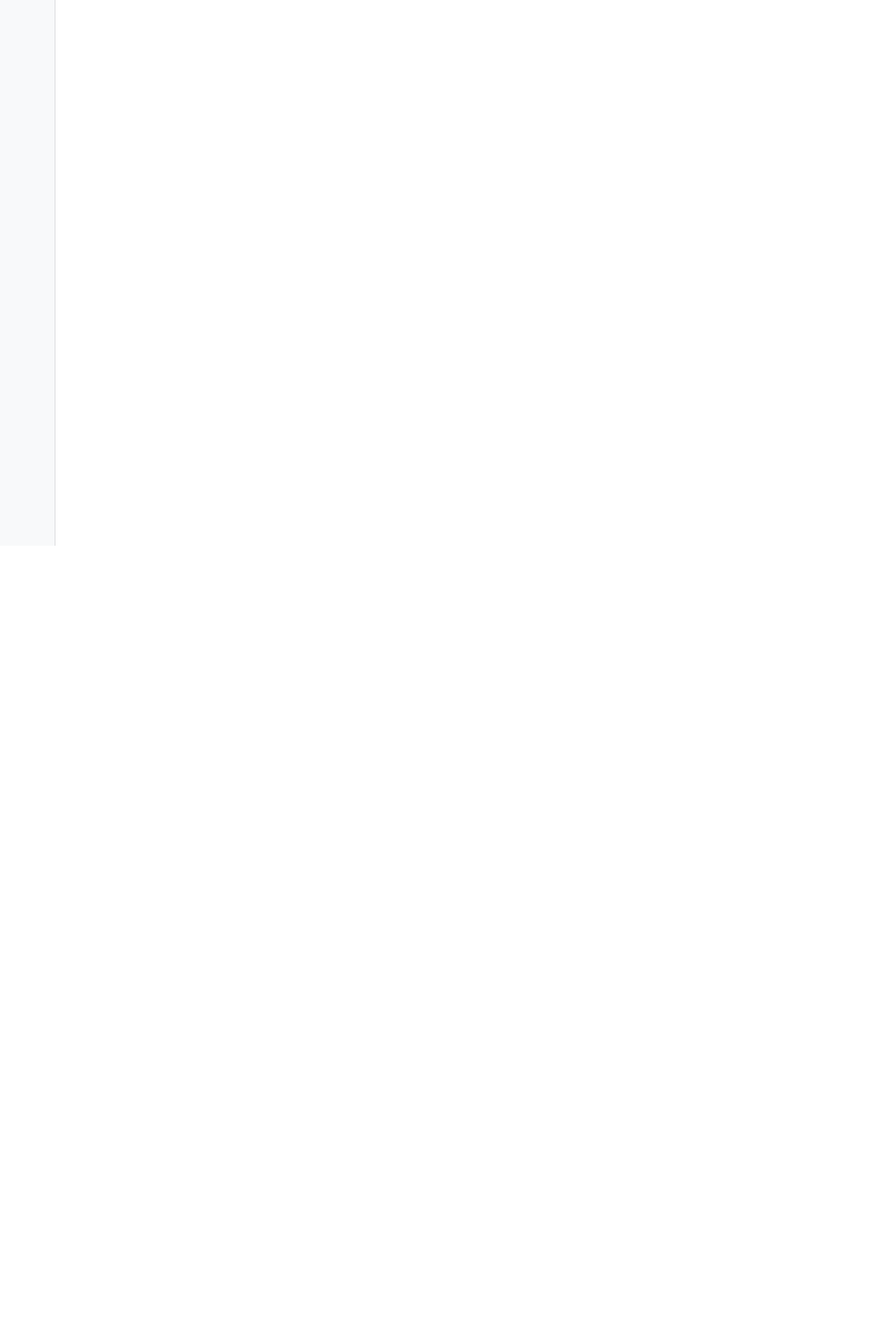
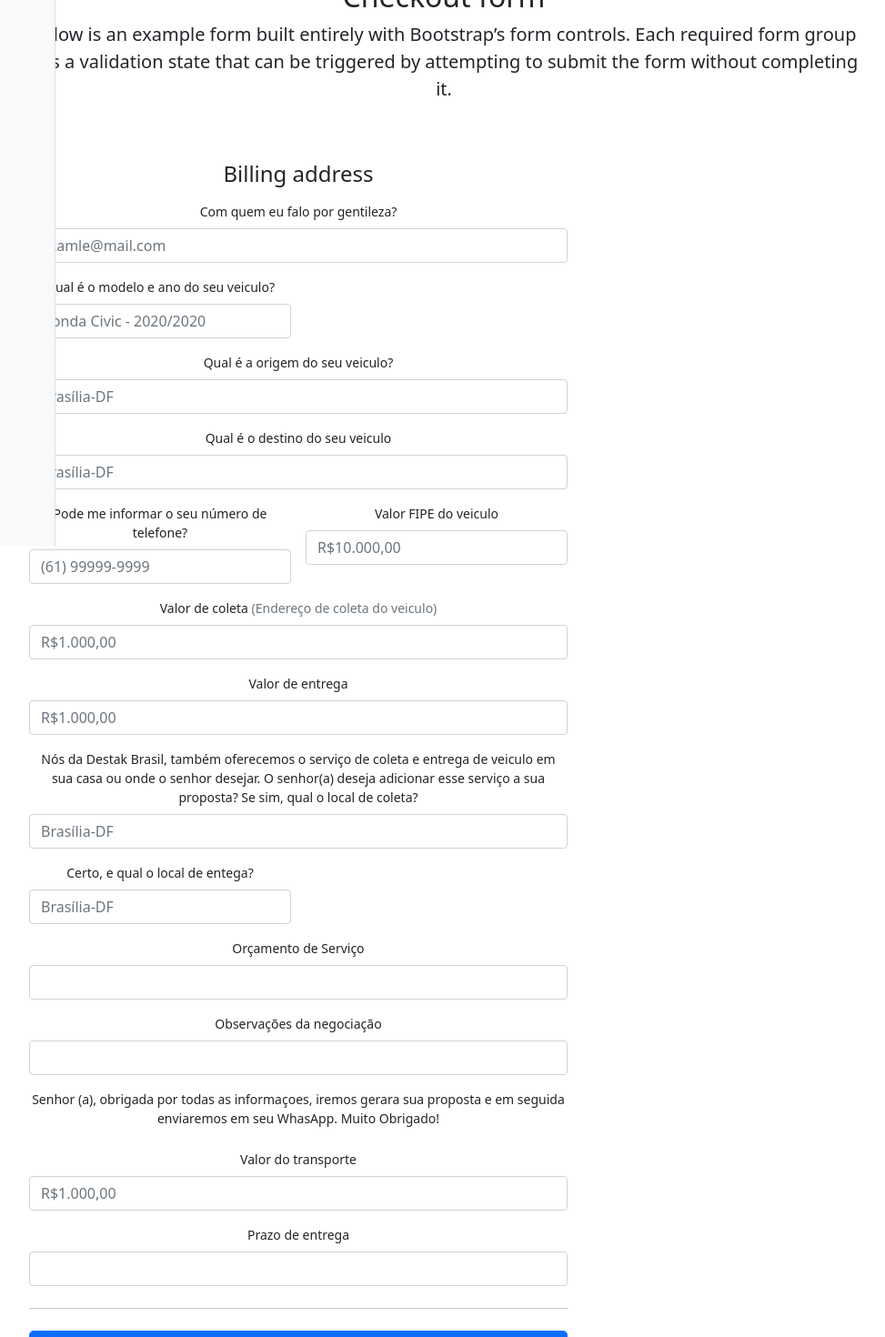
Before and after one commit to rafaelduarteamaral/generate-pdf-web, an Angular app: page /formularioProposta in a window 1280 px wide. Before the commit this address led to /. Shown: the part 200-1670 px from the top of the page at 91% size, without its empty margins (152-1125 px from the left). Before the commit the page ends 800 px from the top, so only its background shows below. Built offline with nearby package versions, Linux system fonts and the light colour scheme.

Commit message:
formulario

```diff
--- a/src/app/app-routing.module.ts
+++ b/src/app/app-routing.module.ts
@@ -1,11 +1,13 @@
 import { NgModule } from '@angular/core';
 import { RouterModule, Routes } from '@angular/router';
 import { LoginComponent } from './login/login.component';
+import { PropostaFormularioComponent } from './proposta-formulario/proposta-formulario.component';
 import { PropostaComponent } from './proposta/proposta.component';
 
 const routes: Routes = [
   { path: 'login', component: LoginComponent },
-  { path: 'proposta', component: PropostaComponent }
+  { path: 'proposta', component: PropostaComponent },
+  { path: 'formularioProposta', component: PropostaFormularioComponent }
 ];
 
 @NgModule({
--- a/src/app/proposta-formulario/proposta-formulario.component.html
+++ b/src/app/proposta-formulario/proposta-formulario.component.html
@@ -13,25 +13,25 @@
         <form class="needs-validation" novalidate>
           <div class="row g-3">
             <div class="col-sm-12">
-              <label for="cliente" class="form-label">Cliente</label>
-              <input type="text" class="form-control" id="cliente" placeholder="" value="" required>
+              <label for="cliente" class="form-label">Com quem eu falo por gentileza?</label>
+              <input type="text" class="form-control" id="cliente" placeholder="examle@mail.com" value="" required>
               <div class="invalid-feedback">
                 Valid first name is required.
               </div>
             </div>
 
             <div class="col-sm-6">
-              <label for="anoVeiculo" class="form-label">Ano do veiculo</label>
-              <input type="text" class="form-control" id="anoVeiculo" placeholder="" value="" required>
+              <label for="anoVeiculo" class="form-label">Qual é o modelo e ano do seu veiculo?</label>
+              <input type="text" class="form-control" id="anoVeiculo" placeholder="Honda Civic - 2020/2020" value="" required>
               <div class="invalid-feedback">
                 Valid last name is required.
               </div>
             </div>
 
             <div class="col-12">
-              <label for="origemVeiculo" class="form-label">Origem do Veiculo</label>
+              <label for="origemVeiculo" class="form-label">Qual é a origem do seu veiculo?</label>
               <div class="input-group has-validation">
-                <input type="text" class="form-control" id="origemVeiculo" placeholder="" required>
+                <input type="text" class="form-control" id="origemVeiculo" placeholder="Brasília-DF" required>
                 <div class="invalid-feedback">
                   Your username is required.
                 </div>
@@ -39,24 +39,24 @@
             </div>
 
             <div class="col-12">
-              <label for="destinoVeiculo" class="form-label">Destino do Veiculo</label>
-              <input type="text" class="form-control" id="destinoVeiculo" placeholder="" required>
+              <label for="destinoVeiculo" class="form-label">Qual é o destino do seu veiculo</label>
+              <input type="text" class="form-control" id="destinoVeiculo" placeholder="Brasília-DF" required>
               <div class="invalid-feedback">
                 Please enter your shipping address.
               </div>
             </div>
 
             <div class="col-6">
-              <label for="telefoneCelular" class="form-label">Telefone celular</label>
-              <input type="text" class="form-control" id="telefoneCelular" placeholder="" required>
+              <label for="telefoneCelular" class="form-label">Pode me informar o seu número de telefone?</label>
+              <input type="text" class="form-control" id="telefoneCelular" placeholder="(61) 99999-9999" required>
               <div class="invalid-feedback">
                 Please enter your shipping address.
               </div>
             </div>
 
             <div class="col-6">
-              <label for="coletaVeiculo" class="form-label">Coleta do Veiculo</label>
-              <input type="text" class="form-control" id="coletaVeiculo" placeholder="" required>
+              <label for="valorTotalVeiculo" class="form-label">Valor FIPE do veiculo</label>
+              <input type="text" class="form-control" id="valorTotalVeiculo" placeholder="R$10.000,00" required>
               <div class="invalid-feedback">
                 Please enter your shipping address.
               </div>
@@ -64,31 +64,33 @@
 
 
             <div class="col-12">
-              <label for="enderecoColetaVeiculo" class="form-label">Endereço de coleta do veiculo
+              <label for="coleta" class="form-label">Valor de coleta
                 <span class="text-muted">(Endereço de coleta do veiculo)</span>
               </label>
-              <input type="text" class="form-control" id="enderecoColetaVeiculo" placeholder="">
+              <input type="text" class="form-control" id="coleta" placeholder="R$1.000,00">
             </div>
 
             <div class="col-12">
-              <label for="enderecoEntregaVeiculo" class="form-label">Endereço de entrega do veiculo</label>
-              <input type="text" class="form-control" id="enderecoEntregaVeiculo" placeholder="" required>
+              <label for="entrega" class="form-label">Valor de entrega</label>
+              <input type="text" class="form-control" id="entrrega" placeholder="R$1.000,00" required>
               <div class="invalid-feedback">
                 Please enter your shipping address.
               </div>
             </div>
 
             <div class="col-12">
-              <label for="observacao" class="form-label">Observação</label>
-              <input type="text" class="form-control" id="observacao" placeholder="" required>
+              <label for="observacao" class="form-label">Nós da Destak Brasil, também oferecemos o serviço de coleta e entrega de veiculo em sua casa ou onde o senhor desejar.
+                O senhor(a) deseja adicionar esse serviço a sua proposta?
+                Se sim, qual o local de coleta?</label>
+              <input type="text" class="form-control" id="observacao" placeholder="Brasília-DF" required>
               <div class="invalid-feedback">
                 Please enter your shipping address.
               </div>
             </div>
 
             <div class="col-6">
-              <label for="valorTotalVeiculo" class="form-label">Valor total do veiculo</label>
-              <input type="text" class="form-control" id="valorTotalVeiculo" placeholder="" required>
+              <label for="observacao" class="form-label">Certo, e qual o local de entega?</label>
+              <input type="text" class="form-control" id="observacao" placeholder="Brasília-DF" required>
               <div class="invalid-feedback">
                 Please enter your shipping address.
               </div>
@@ -103,16 +105,24 @@
             </div>
 
             <div class="col-12">
-              <label for="coleta" class="form-label">Coleta</label>
+              <label for="observacao" class="form-label">Observações da negociação</label>
               <input type="text" class="form-control" id="coleta" placeholder="" required>
               <div class="invalid-feedback">
                 Please enter your shipping address.
               </div>
             </div>
 
+            <div class='col-12'>
+              <label for="observacao" class="form-label">
+                Senhor (a), obrigada por todas as informaçoes,
+                iremos gerara sua proposta e em seguida
+                enviaremos em seu WhasApp. Muito Obrigado!
+              </label>
+            </div>
+
             <div class="col-12">
-              <label for="entrega" class="form-label">Entrega</label>
-              <input type="text" class="form-control" id="entrega" placeholder="" required>
+              <label for="valorTransporte" class="form-label">Valor do transporte</label>
+              <input type="text" class="form-control" id="valorTransporte" placeholder="R$1.000,00" required>
               <div class="invalid-feedback">
                 Please enter your shipping address.
               </div>
```
